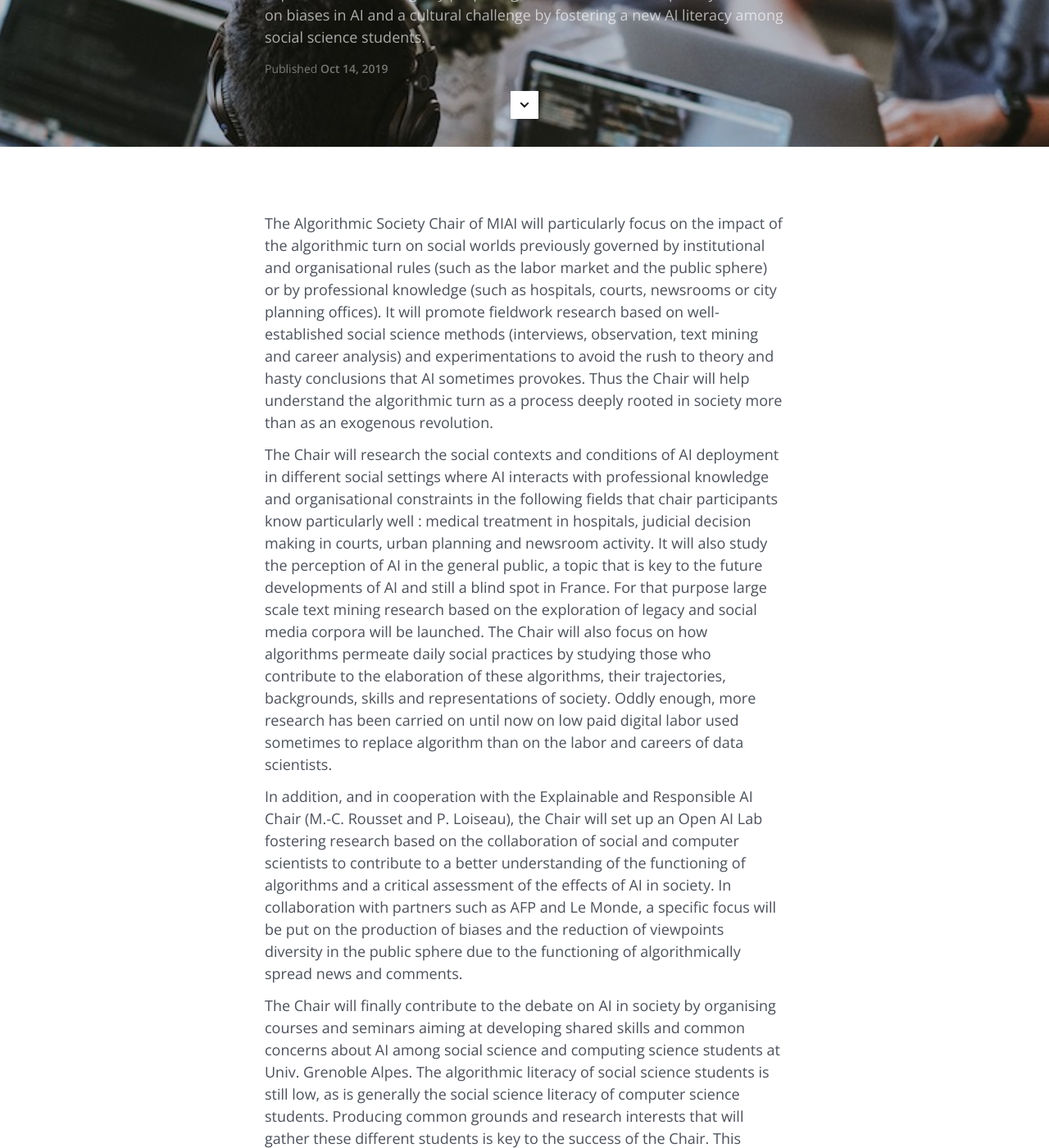
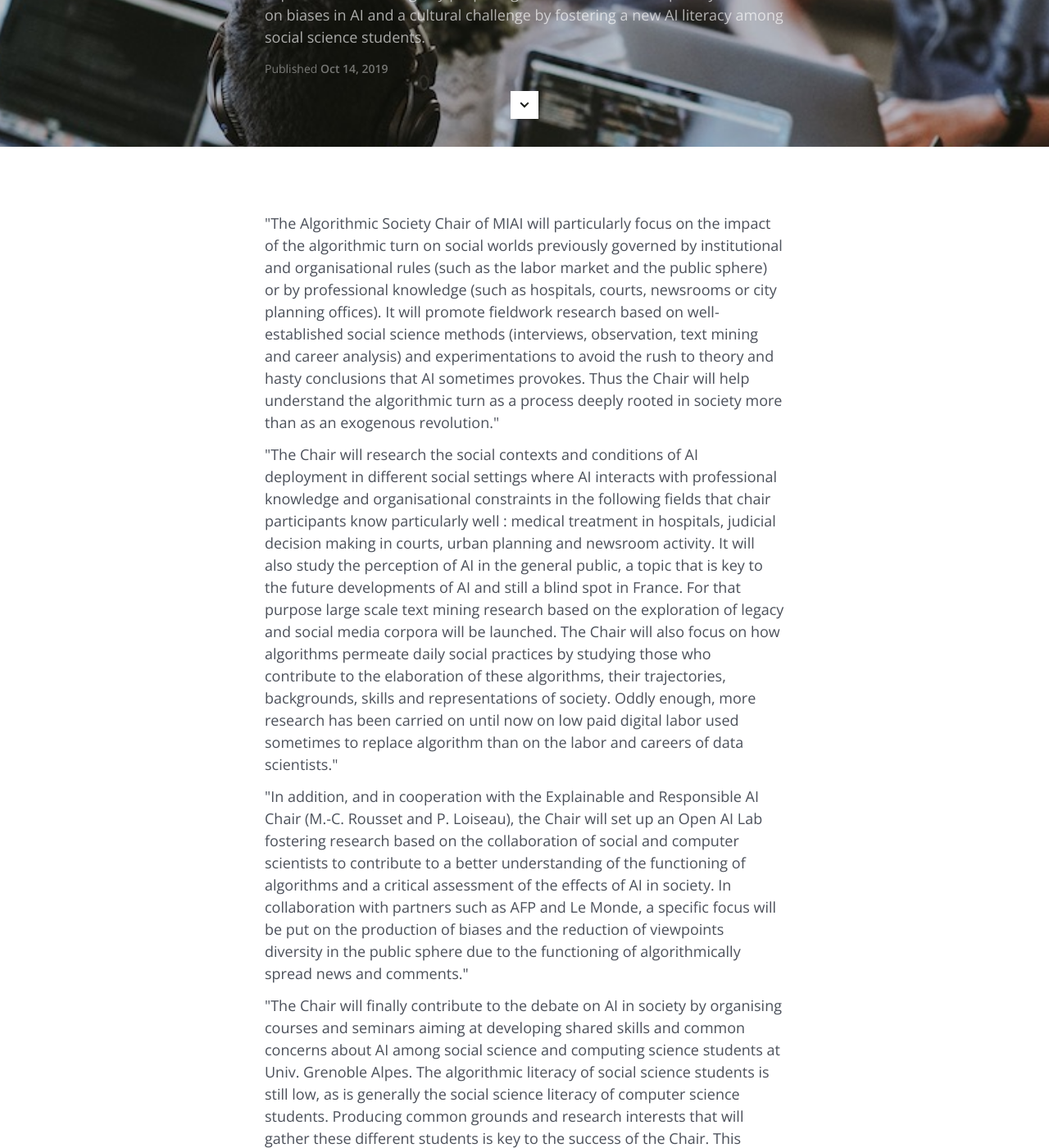
Before and after one commit to gillesbastin/algorithmicsociety, a Jekyll site: the page built from about.md, in a window 1280 px wide and 1400 px high, scrolled down 421 px. Shown: the whole window at 82% size. Built offline with Jekyll 4.4.1, drawn with Linux system fonts in a browser that asks for light colours; some of the changed text lies outside the part shown.

Commit message:
Update about.md

```diff
--- a/about.md
+++ b/about.md
@@ -4,7 +4,6 @@ layout:			default
 title:  		About the chair
 type:			  page
 navigation: true
-
 date:   		2019-10-14
 excerpt: 		"Society is experiencing an unprecedented algorithmic turn. The Algorithmic Society Chair will take a triple challenge to understand this turn : an empirical challenge by studying AI in its immediate social settings, an experimental challenge by proposing innovative cross-disciplinary research on biases in AI and a cultural challenge by fostering a new AI literacy among social science students."
 gradient: 	3
@@ -12,14 +11,14 @@ image: 			header-1.jpg
 
 ---
 
-<div class="page">
+<div>
 
-<p>The Algorithmic Society Chair of MIAI will particularly focus on the impact of the algorithmic turn on social worlds previously governed by institutional and organisational rules (such as the labor market and the public sphere) or by professional knowledge (such as hospitals, courts, newsrooms or city planning offices). It will promote fieldwork research based on well-established social science methods (interviews, observation, text mining and career analysis) and experimentations to avoid the rush to theory and hasty conclusions that AI sometimes provokes. Thus the Chair will help understand the algorithmic turn as a process deeply rooted in society more than as an exogenous revolution.</p>
+<p>"The Algorithmic Society Chair of MIAI will particularly focus on the impact of the algorithmic turn on social worlds previously governed by institutional and organisational rules (such as the labor market and the public sphere) or by professional knowledge (such as hospitals, courts, newsrooms or city planning offices). It will promote fieldwork research based on well-established social science methods (interviews, observation, text mining and career analysis) and experimentations to avoid the rush to theory and hasty conclusions that AI sometimes provokes. Thus the Chair will help understand the algorithmic turn as a process deeply rooted in society more than as an exogenous revolution."</p>
 
-<p>The Chair will research the social contexts and conditions of AI deployment in different social settings where AI interacts with professional knowledge and organisational constraints in the following fields that chair participants know particularly well : medical treatment in hospitals, judicial decision making in courts, urban planning and newsroom activity. It will also study the perception of AI in the general public, a topic that is key to the future developments of AI and still a blind spot in France. For that purpose large scale text mining research based on the exploration of legacy and social media corpora will be launched. The Chair will also focus on how algorithms permeate daily social practices by studying those who contribute to the elaboration of these algorithms, their trajectories, backgrounds, skills and representations of society. Oddly enough, more research has been carried on until now on low paid digital labor used sometimes to replace algorithm than on the labor and careers of data scientists.</p>
+<p>"The Chair will research the social contexts and conditions of AI deployment in different social settings where AI interacts with professional knowledge and organisational constraints in the following fields that chair participants know particularly well : medical treatment in hospitals, judicial decision making in courts, urban planning and newsroom activity. It will also study the perception of AI in the general public, a topic that is key to the future developments of AI and still a blind spot in France. For that purpose large scale text mining research based on the exploration of legacy and social media corpora will be launched. The Chair will also focus on how algorithms permeate daily social practices by studying those who contribute to the elaboration of these algorithms, their trajectories, backgrounds, skills and representations of society. Oddly enough, more research has been carried on until now on low paid digital labor used sometimes to replace algorithm than on the labor and careers of data scientists."</p>
 
-<p>In addition, and in cooperation with the Explainable and Responsible AI Chair (M.-C. Rousset and P. Loiseau), the Chair will set up an Open AI Lab fostering research based on the collaboration of social and computer scientists to contribute to a better understanding of the functioning of algorithms and a critical assessment of the effects of AI in society. In collaboration with partners such as AFP and Le Monde, a specific focus will be put on the production of biases and the reduction of viewpoints diversity in the public sphere due to the functioning of algorithmically spread news and comments.</p>
+<p>"In addition, and in cooperation with the Explainable and Responsible AI Chair (M.-C. Rousset and P. Loiseau), the Chair will set up an Open AI Lab fostering research based on the collaboration of social and computer scientists to contribute to a better understanding of the functioning of algorithms and a critical assessment of the effects of AI in society. In collaboration with partners such as AFP and Le Monde, a specific focus will be put on the production of biases and the reduction of viewpoints diversity in the public sphere due to the functioning of algorithmically spread news and comments."</p>
 
-<p>The Chair will finally contribute to the debate on AI in society by organising courses and seminars aiming at developing shared skills and common concerns about AI among social science and computing science students at Univ. Grenoble Alpes. The algorithmic literacy of social science students is still low, as is generally the social science literacy of computer science students. Producing common grounds and research interests that will gather these different students is key to the success of the Chair. This initiative will notably be launched at Univ. Grenoble Alpes with Sciences Po and CitizenCampus.</p>
+<p>"The Chair will finally contribute to the debate on AI in society by organising courses and seminars aiming at developing shared skills and common concerns about AI among social science and computing science students at Univ. Grenoble Alpes. The algorithmic literacy of social science students is still low, as is generally the social science literacy of computer science students. Producing common grounds and research interests that will gather these different students is key to the success of the Chair. This initiative will notably be launched at Univ. Grenoble Alpes with Sciences Po and CitizenCampus."</p>
 
 </div>
```
